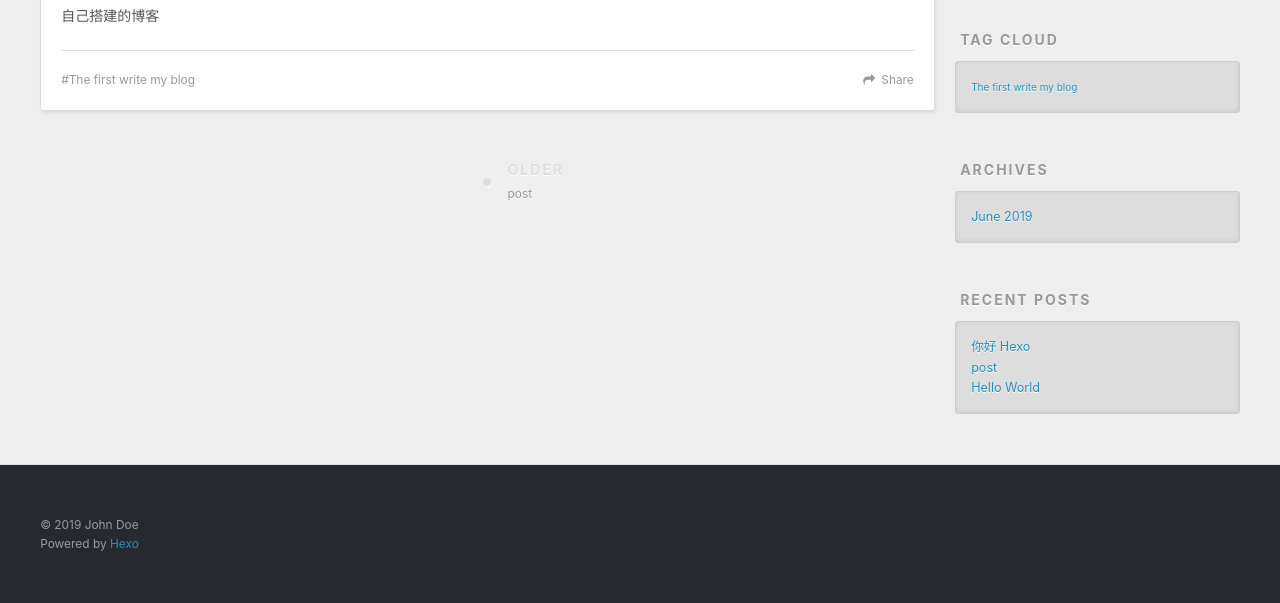
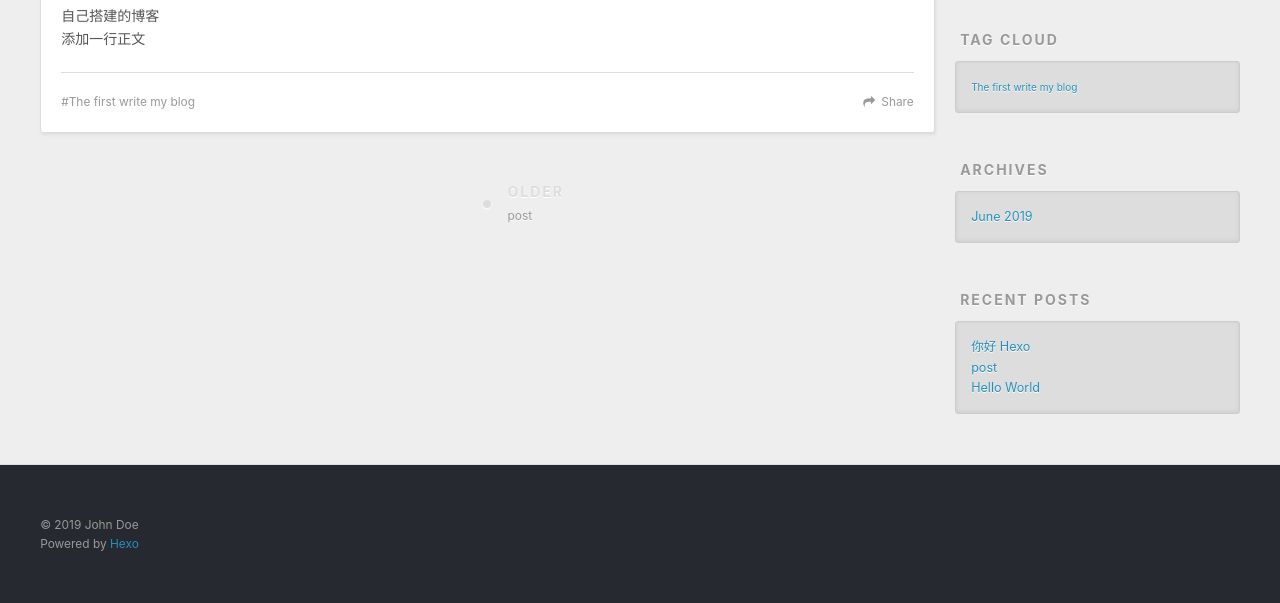
Before and after one commit to wslzs/wslzs.github.io, a plain HTML site: page 2019/06/01/你好-Hexo/index.html in a window 1280 px wide. Shown: the part 448-1051 px from the top of the page. Drawn offline with nearby package versions, Linux system fonts and the light colour scheme.

Commit message:
Site updated: 2019-06-01 01:24:17

```diff
--- a/2019/06/01/你好-Hexo/index.html
+++ b/2019/06/01/你好-Hexo/index.html
@@ -7,18 +7,18 @@
 
   <title>你好 Hexo | Hexo</title>
   <meta name="viewport" content="width=device-width, initial-scale=1, maximum-scale=1">
-  <meta name="description" content="自己搭建的博客">
+  <meta name="description" content="自己搭建的博客添加一行正文">
 <meta name="keywords" content="The first write my blog">
 <meta property="og:type" content="article">
 <meta property="og:title" content="你好 Hexo">
 <meta property="og:url" content="http://yoursite.com/2019/06/01/你好-Hexo/index.html">
 <meta property="og:site_name" content="Hexo">
-<meta property="og:description" content="自己搭建的博客">
+<meta property="og:description" content="自己搭建的博客添加一行正文">
 <meta property="og:locale" content="default">
-<meta property="og:updated_time" content="2019-05-31T17:17:54.291Z">
+<meta property="og:updated_time" content="2019-05-31T17:23:59.989Z">
 <meta name="twitter:card" content="summary">
 <meta name="twitter:title" content="你好 Hexo">
-<meta name="twitter:description" content="自己搭建的博客">
+<meta name="twitter:description" content="自己搭建的博客添加一行正文">
 
     <link rel="alternate" href="/atom.xml" title="Hexo" type="application/atom+xml">
 
@@ -87,7 +87,7 @@
 
     <div class="article-entry" itemprop="articleBody">
 
-        <p>自己搭建的博客</p>
+        <p>自己搭建的博客<br>添加一行正文</p>
 
 
     </div>
```
Also changed, not shown: index.html (+1 -1 lines).
